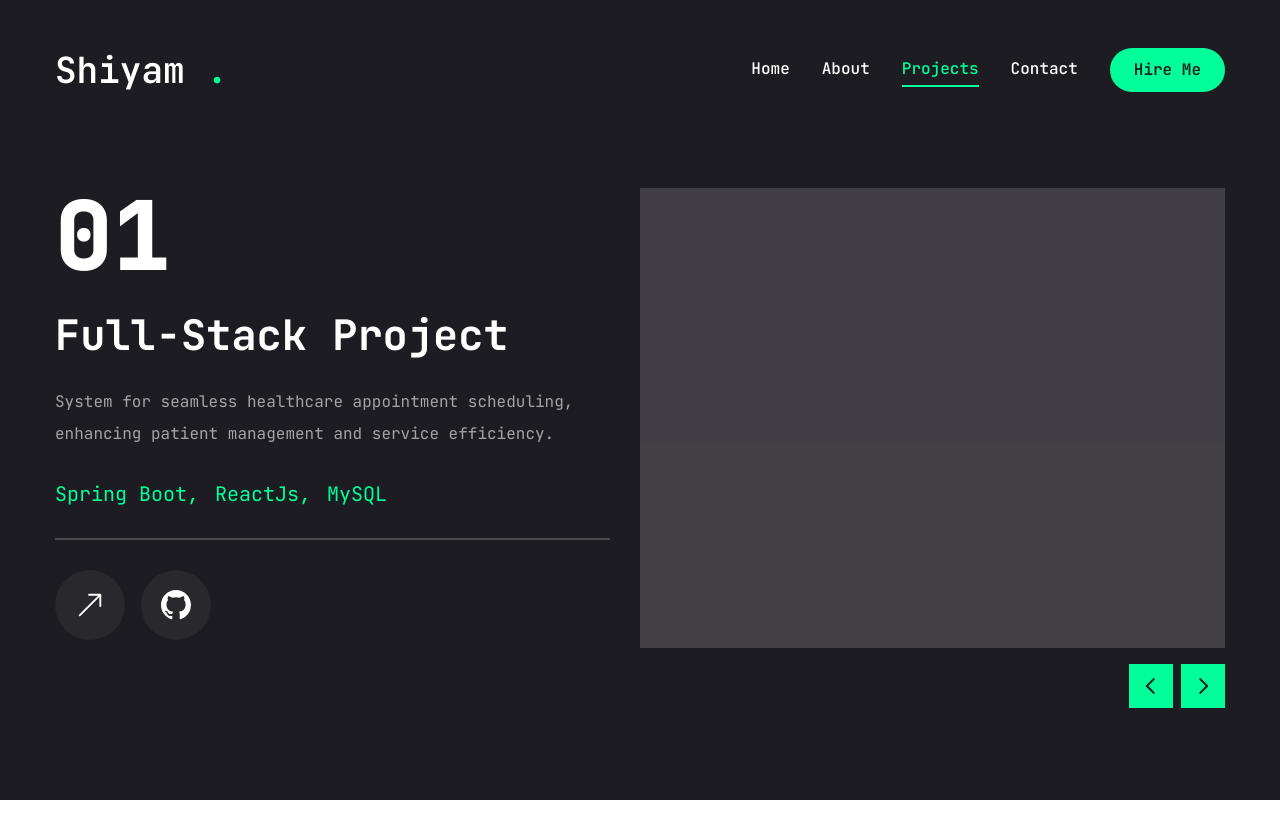
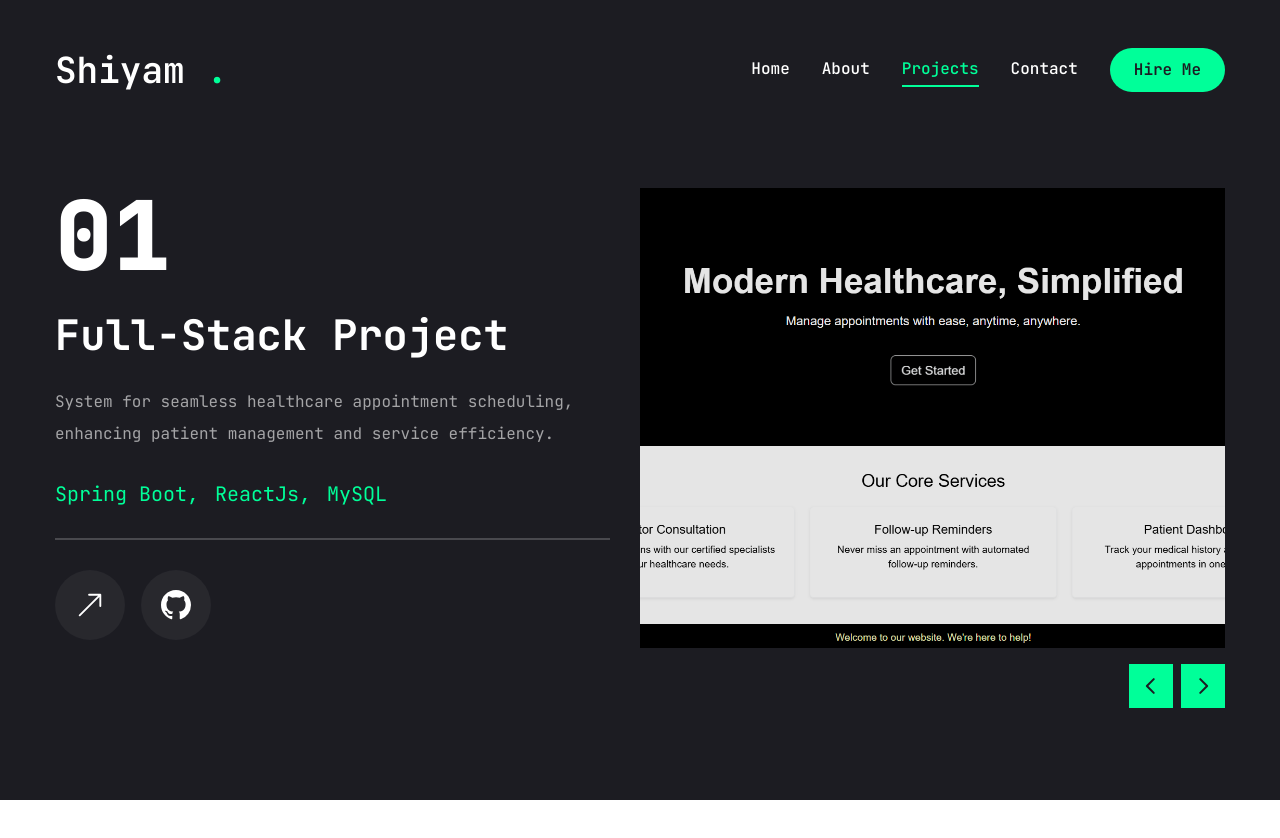
Before and after one commit to Shiyam2002/Portfolio_Shiyam, a Next.js app: page /projects in a window 1280 px wide. Shown: the top 838 px of the page. Built offline with nearby package versions, Linux system fonts and the light colour scheme.

Commit message:
image add

```diff
--- a/app/projects/page.jsx
+++ b/app/projects/page.jsx
@@ -26,7 +26,7 @@ const projects = [
       { name: "ReactJs" },
       { name: "MySQL" },
     ],
-    image: "",
+    image: "/assets/project01.png",
     live: "",
     github: "https://github.com/Shiyam2002/Front_end",
   },
```
Also changed, not shown: public/assets/project01.png (added).
